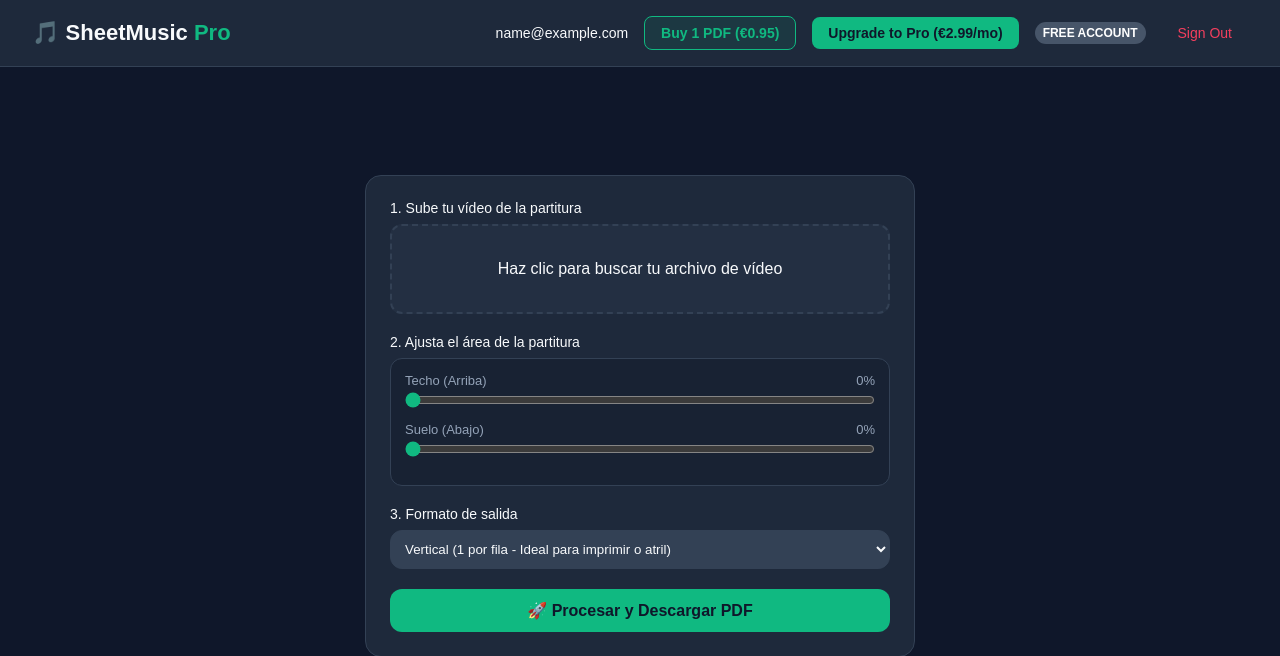
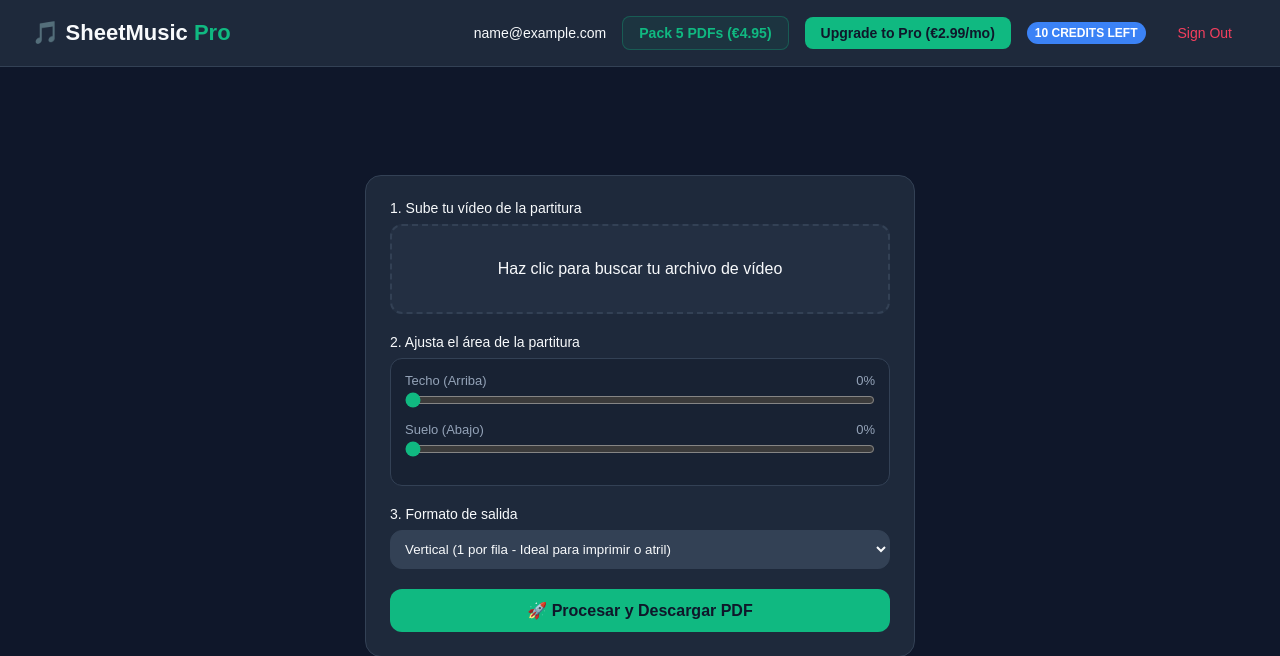
Before and after one commit to davidsantos660/extractor-partituras, a Flask app: template templates/index.html in a window 1280 px wide. Shown: the top 656 px of the page. Run offline with Flask 3, Linux system fonts and the light colour scheme; the visitor is signed in with stand-in values (Sample User, id 1); tables that the repository leaves empty hold one stand-in row (values such as "Sample post"); the template is opened without the code that fills it: most values are stand-ins (such as "Sample title", 1, 10 or a date in 2020).

Commit message:
Update index.html

```diff
--- a/templates/index.html
+++ b/templates/index.html
@@ -29,13 +29,16 @@
         .menu-usuario { display: flex; align-items: center; gap: 16px; font-size: 14px; }
         .badge-cuenta { background-color: #475569; color: #fff; padding: 4px 8px; border-radius: 20px; font-size: 12px; font-weight: bold; }
         .badge-pro { background-color: var(--color-acento); color: #0f172a; }
+        .badge-creditos { background-color: #3b82f6; color: #fff; } /* Azul elegante para créditos sueltos */
 
         .btn-nav { color: var(--texto-principal); text-decoration: none; padding: 8px 16px; border-radius: 8px; font-size: 14px; transition: background 0.2s; }
         .btn-nav:hover { background-color: rgba(255, 255, 255, 0.05); }
         .btn-nav-acento { background-color: var(--color-acento); color: #0f172a; font-weight: 600; }
         .btn-nav-acento:hover { background-color: #059669; }
-        .btn-comprar-credito { background-color: rgba(16, 185, 129, 0.1); color: var(--color-acento); border: 1px solid var(--color-acento); font-weight: 600; }
-        .btn-comprar-credito:hover { background-color: rgba(16, 185, 129, 0.2); }
+        .btn-comprar-credito { background-color: rgba(255, 255, 255, 0.03); color: var(--texto-secundario); border: 1px solid var(--borde); }
+        .btn-comprar-credito:hover { background-color: rgba(255, 255, 255, 0.06); }
+        .btn-comprar-pack { background-color: rgba(16, 185, 129, 0.08); color: var(--color-acento); border: 1px solid rgba(16, 185, 129, 0.3); font-weight: 600; }
+        .btn-comprar-pack:hover { background-color: rgba(16, 185, 129, 0.15); }
         .btn-logout { color: #f43f5e; }
         .btn-logout:hover { background-color: rgba(244, 63, 94, 0.1); }
 
@@ -63,17 +66,21 @@
         <div class="menu-usuario">
             {% if session.get('user_email') %}
                 <span>{{ session.get('user_email') }}</span>
-                {% if usuario_premium %}
+
+                <!-- CORRECCIÓN DE FLUJOS: Lógica de badges y botones totalmente separada -->
+                {% if es_pro %}
                     <span class="badge-cuenta badge-pro">PRO MEMBER</span>
-                    {% if creditos > 0 %}
-                        <span style="color: var(--texto-secundario);">({{ creditos }} credits left)</span>
-                    {% endif %}
+                {% elif creditos > 0 %}
+                    <a href="/comprar/pack" class="btn-nav btn-comprar-pack">Pack 5 PDFs (€4.95)</a>
+                    <a href="/comprar/suscripcion" class="btn-nav btn-nav-acento">Upgrade to Pro (€2.99/mo)</a>
+                    <span class="badge-cuenta badge-creditos">{{ creditos }} CREDITS LEFT</span>
                 {% else %}
-                    <!-- PRECIO ACTUALIZADO: Cambiado de €1 a €0.95 en el Navbar -->
-                    <a href="/comprar/credito" class="btn-nav btn-comprar-credito">Buy 1 PDF (€0.95)</a>
+                    <a href="/comprar/credito" class="btn-nav btn-comprar-credito">1 PDF (€0.95)</a>
+                    <a href="/comprar/pack" class="btn-nav btn-comprar-pack">Pack 5 PDFs (€4.95)</a>
                     <a href="/comprar/suscripcion" class="btn-nav btn-nav-acento">Upgrade to Pro (€2.99/mo)</a>
                     <span class="badge-cuenta">FREE ACCOUNT</span>
                 {% endif %}
+
                 <a href="/logout" class="btn-nav btn-logout">Sign Out</a>
             {% else %}
                 <a href="/login" class="btn-nav">Log In</a>
@@ -129,7 +136,7 @@
         function procesarVideoLocal(event) {
             const archivos = event.target.files;
             if (!archivos || archivos.length === 0) return;
-            const archivo = archivos[0];
+            const archivo = archivos;
             document.getElementById('texto-subida').innerText = archivo.name;
             videoOculto.src = URL.createObjectURL(archivo);
             videoOculto.load();
@@ -152,19 +159,3 @@
             ctx.strokeStyle = "#ef4444"; ctx.lineWidth = Math.max(4, canvas.height * 0.006);
             ctx.setLineDash([canvas.width * 0.015, canvas.width * 0.015]);
             ctx.beginPath(); ctx.moveTo(0, ySup); ctx.lineTo(canvas.width, ySup); ctx.stroke();
-            ctx.beginPath(); ctx.moveTo(0, yInf); ctx.lineTo(canvas.width, yInf); ctx.stroke();
-        }
-
-        function actualizarCorte() {
-            document.getElementById('val-sup').innerText = document.getElementById('corte_sup').value;
-            document.getElementById('val-inf').innerText = document.getElementById('corte_inf').value;
-            dibujarGuias();
-        }
-
-        function mostrarCarga() {
-            document.getElementById('btn-submit').style.display = 'none';
-            document.getElementById('loading').style.display = 'block';
-        }
-    </script>
-</body>
-</html>
```
